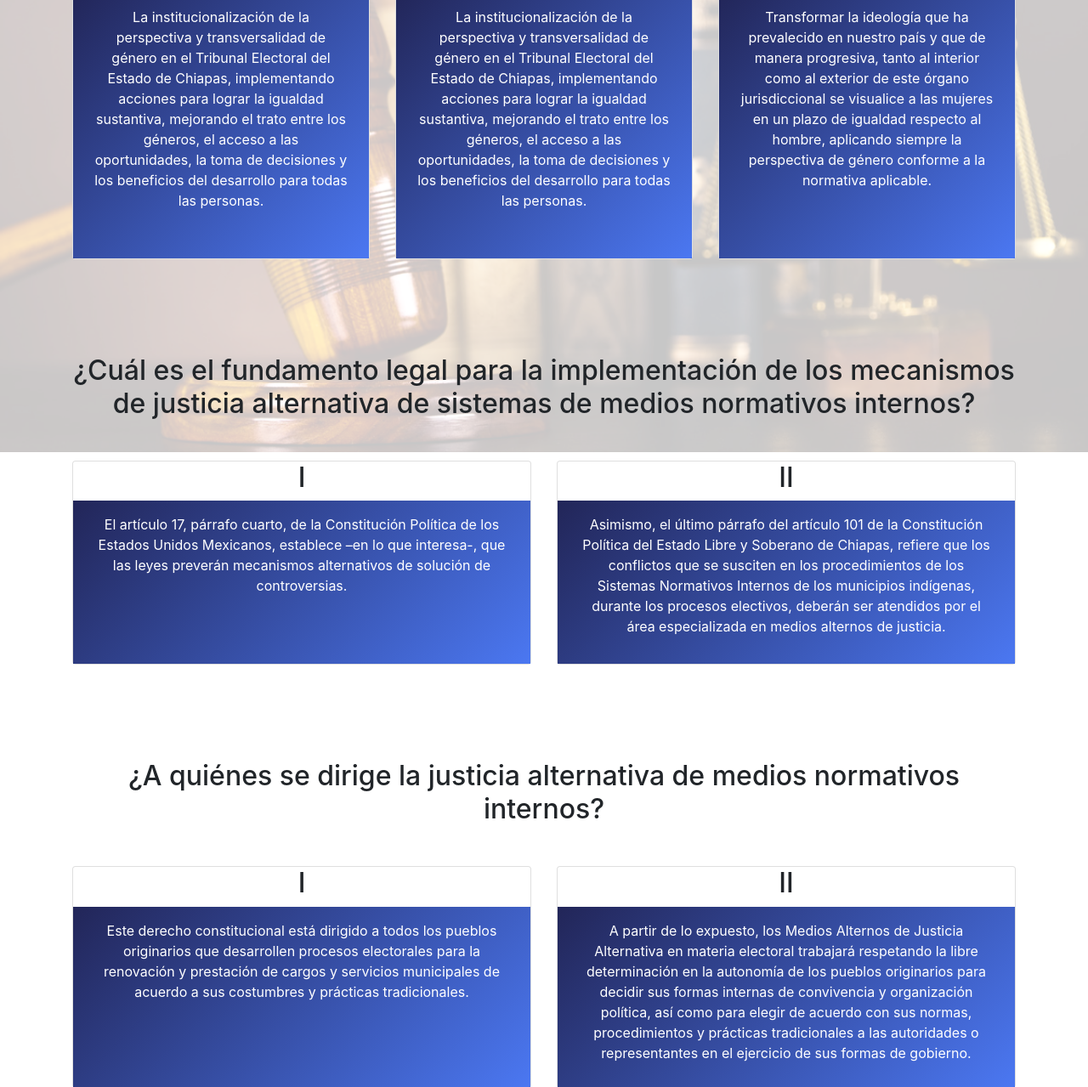
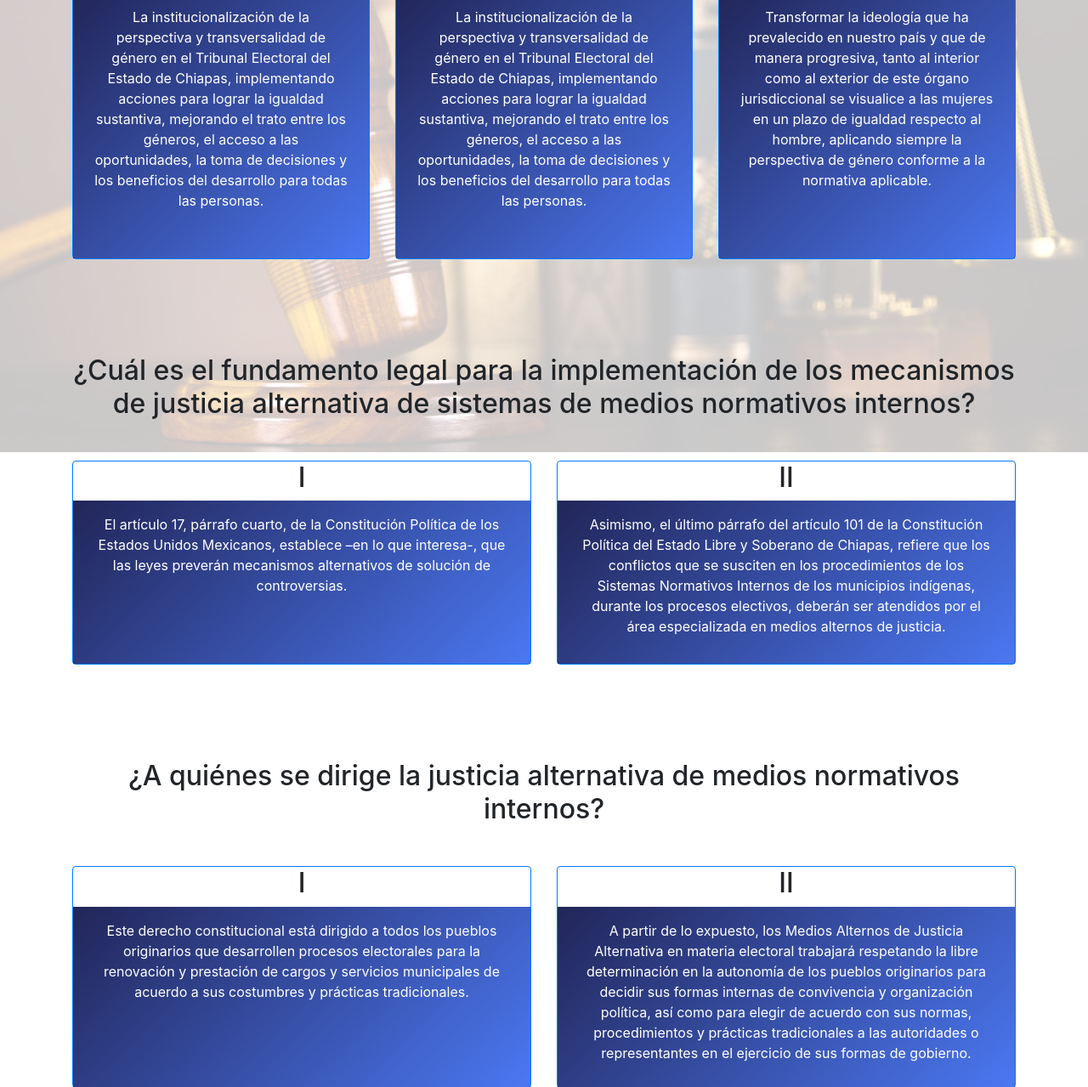
Before and after one commit to ingramirez820/unidad_justicia_alternativa, a plain HTML site: page index.html in a window 1280 px wide. Shown: the part 268-1547 px from the top of the page at 85% size. Drawn offline with Linux system fonts and the light colour scheme; files whose address does not match are found by name.

Commit message:
msgcommit

```diff
--- a/css/style.css
+++ b/css/style.css
@@ -53,7 +53,7 @@ footer>.container>.row>a>p {
   bottom: none;
   outline:none;
   background-color: #fff;
-  border-radius: 20px;
+  border-radius: 60px;
   -webkit-border-radius: 20px;
   -moz-border-radius: 20px;
   -ms-border-radius: 20px;
--- a/index.html
+++ b/index.html
@@ -83,8 +83,8 @@
                         <div class="pb-4 col-12">
                             <h2 class="mt-3 text-center text-red">¿Qué es la justicia alternativa de sistemas de medios normativos internos?</h2>
                         </div>
-                        <div class="col-md-4" data-aos="flip-up" data-aos-duration="1500">
-                        <div class="card mt-3">
+                        <div class="col-md-4 " data-aos="flip-up" data-aos-duration="1500">
+                        <div class="card mt-3 border border-primary">
                           <div class="text-center">
                             <h2>I</h2>
                           </div>
@@ -99,8 +99,8 @@
                           </div>
                         </div>
                       </div>
-                      <div class="col-md-4" data-aos="flip-up" data-aos-duration="1500">
-                        <div class="card mt-3">
+                      <div class="col-md-4 " data-aos="flip-up" data-aos-duration="1500">
+                        <div class="card mt-3 border border-primary">
                           <div class="text-center">
                             <h2>II</h2>
                           </div>
@@ -116,7 +116,7 @@
                         </div>
                       </div>
                       <div class="col-md-4" data-aos="flip-up" data-aos-duration="1500">
-                        <div class="card mt-3">
+                        <div class="card mt-3  border border-primary">
                           <div class="text-center">
                             <h2>III</h2>
                           </div>
@@ -143,7 +143,7 @@
                                 mecanismos de justicia alternativa de sistemas de medios normativos internos?</h2>
                         </div>
                         <div class="col-md-6" data-aos="flip-down" data-aos-duration="2500">
-                        <div class="card mt-3">
+                        <div class="card mt-3  border border-primary">
                           <div class="text-center">
                             <h2>I</h2>
                           </div>
@@ -157,7 +157,7 @@
                         </div>
                       </div>
                       <div class="col-md-6" data-aos="flip-down" data-aos-duration="2500">
-                        <div class="card mt-3">
+                        <div class="card mt-3  border border-primary">
                           <div class="text-center">
                             <h2>II</h2>
                           </div>
@@ -183,7 +183,7 @@
                                 normativos internos?</h2>
                         </div>
                         <div class="col-md-6" data-aos="fade-right">
-                        <div class="card mt-3 ">
+                        <div class="card mt-3  border border-primary">
                           <div class="text-center">
                             <h2>I</h2>
                           </div>
@@ -197,7 +197,7 @@
                         </div>
                       </div>
                       <div class="col-md-6" data-aos="fade-left">
-                        <div class="card mt-3">
+                        <div class="card mt-3  border border-primary">
                           <div class="text-center">
                             <h2>II</h2>
                           </div>
@@ -223,7 +223,7 @@
                 <div class="row justify-content-between">
                     <!-- Inicia Nueva Card -->
                     <div class="col-md-4" data-aos="fade-up" data-aos-duration="2000">
-                        <div class="card mt-3 cardi" style="height: 150px;">
+                        <div class="card mt-3 cardi  border border-primary" style="height: 150px;">
                             <div class="align-items-center text-center">
                                 <a target href="http://www.tribunalelectoralchiapas.gob.mx/">
                                     <img class="mt-4" src="./img//logo_tee.png" alt="logo_teech" class="rounded" width="160">
@@ -234,7 +234,7 @@
                     </div>
                     <!-- Inicia Nueva Card -->
                     <div class="col-md-4" data-aos="fade-up" data-aos-duration="2000">
-                        <div class="card mt-3 cardi" style="height: 150px;">
+                        <div class="card mt-3 cardi  border border-primary" style="height: 150px;">
                             <div class="align-items-center text-center">
                                 <a target href="http://www.tribunalelectoralchiapas.gob.mx/defensoria/">
                                     <img class="mt-3" src="./img/logo-defensoria.png" alt="logo_iepc" class="rounded" width="160">
@@ -245,7 +245,7 @@
                     </div>
                     <!-- Inicia Nueva Card -->
                     <div class="col-md-4" data-aos="fade-up" data-aos-duration="2000">
-                        <div class="card mt-3 cardi" style="height: 150px;">
+                        <div class="card mt-3 cardi  border border-primary" style="height: 150px;">
                             <div class="align-items-center text-center">
                                 <a target href="http://www.tribunalelectoralchiapas.gob.mx/unidad_de_genero/">
                                     <img class="mt-4" src="./img/logo_unidad_genero.png" alt="logo_sein" class="rounded" width="160">
```
